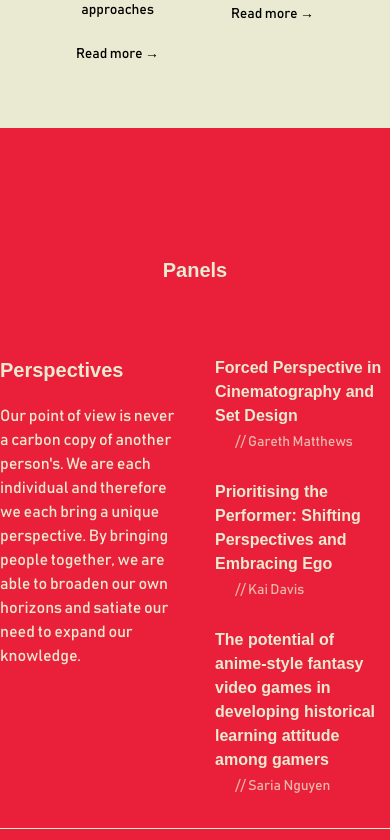
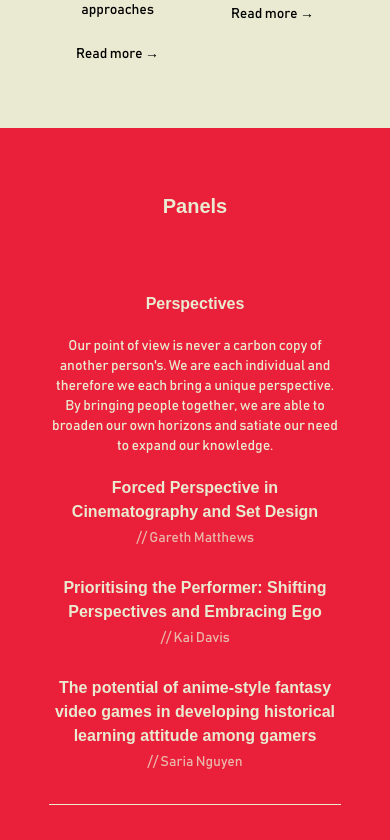
Before and after one commit to Lossmeril/perspectives-patterns-pathways, a Next.js app: page / in a window 390 px wide. Shown: the part 2560-3400 px from the top of the page. Built offline with nearby package versions, Linux system fonts and the light colour scheme; a web font is replaced by a local one.

Commit message:
style: panel responsivity

```diff
--- a/app/page.tsx
+++ b/app/page.tsx
@@ -69,23 +69,23 @@ const HomePage = () => {
       </section>
       <section
         id="panels"
-        className="w-full min-h-screen py-[64px] pt-[128px] bg-red flex flex-col justify-center items-center text-beige"
+        className="w-full min-h-screen py-[64px] lg:pt-[128px] bg-red flex flex-col justify-center items-center text-beige"
       >
         <h2 className="text-center text-xl lg:text-3xl mb-10 lg:mb-20">
           Panels
         </h2>
-        <div className="w-full md:w-3/4 lg:w-1/2 mx-auto flex flex-col">
+        <div className="w-3/4 lg:w-1/2 mx-auto flex flex-col text-center lg:text-left">
           {panels.map((panel, i) => (
             <div
               key={panel.name}
-              className="w-full flex flex-row flex-nowrap gap-10 py-8 "
+              className="w-full flex flex-col lg:flex-row flex-nowrap gap-5 lg:gap-10 py-8 "
               style={{ borderTop: i > 0 ? "1px solid var(--beige)" : "none" }}
             >
-              <div className="w-1/2 flex flex-col gap-5">
-                <h3 className="text-xl lg:text-2xl text-left">{panel.name}</h3>
-                <p className="text-left">{panel.desc}</p>
+              <div className="w-full lg:w-1/2 flex flex-col gap-5">
+                <h3 className="text-md lg:text-2xl">{panel.name}</h3>
+                <p className="text-sm lg:text-md">{panel.desc}</p>
               </div>
-              <div className="w-1/2 flex flex-col gap-7">
+              <div className="w-full lg:w-1/2 flex flex-col gap-7">
                 {panel.speakers.map((speaker) => (
                   <Link
                     key={speaker.speaker.id}
@@ -99,7 +99,7 @@ const HomePage = () => {
                             ? ": " + speaker.speaker.paper?.subtitle
                             : "")}
                       </h4>
-                      <p className="text-left text-sm ml-5 opacity-75">
+                      <p className="text-sm ml-0 lg:ml-5 opacity-75">
                         {"// " + speaker.speaker.name}
                       </p>
                     </div>
```
